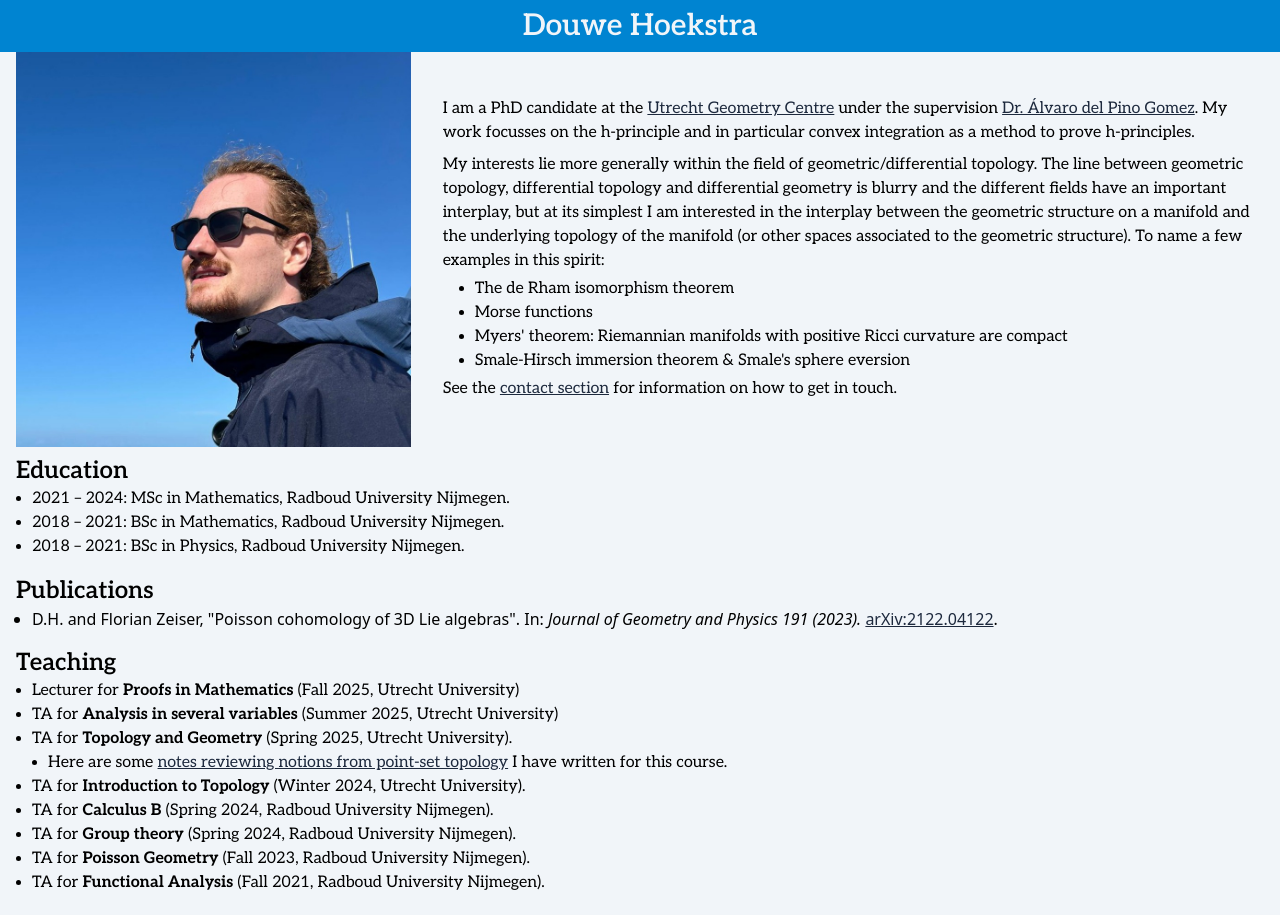
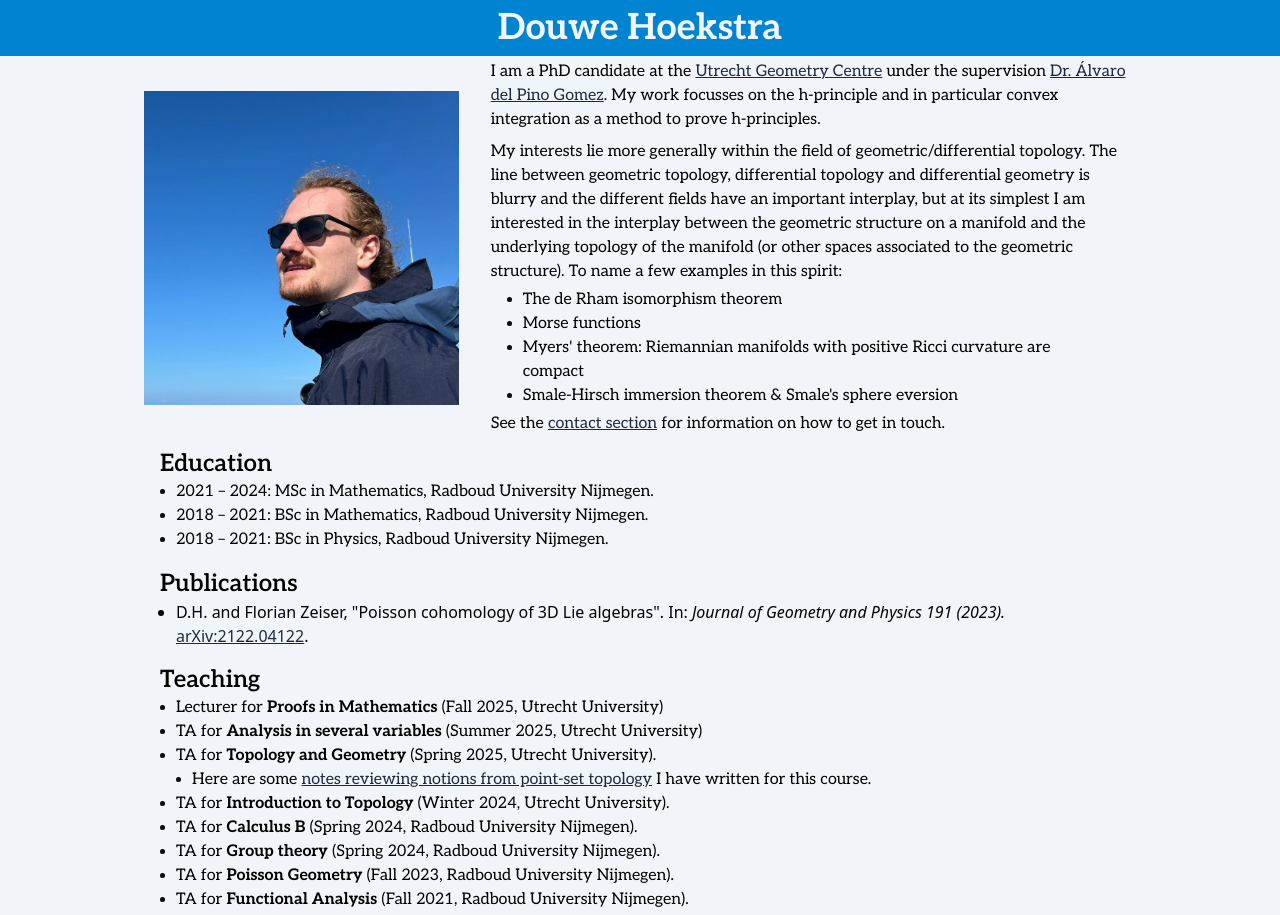
Before and after one commit to dhoekstra2000/dhoekstra2000.github.io, an Astro site in the folder site/: page / in a window 1280 px wide. Shown: the top 915 px of the page. Built offline with nearby package versions, Linux system fonts and the light colour scheme; Astro itself is replaced by a stand-in of ours.

Commit message:
Change spacing and sizing

```diff
--- a/site/src/components/BioSection.astro
+++ b/site/src/components/BioSection.astro
@@ -3,10 +3,10 @@
 ---
 
 <section class="flex flex-col md:flex-row items-center">
-    <div class="md:w-1/3 px-4">
+    <div class="md:w-1/3 pe-4">
         <slot name="picture" />
     </div>
-    <div class="md:w-2/3 px-4">
+    <div class="md:w-2/3 ps-4">
         <slot />
     </div>
 </section>
--- a/site/src/components/HeaderBar.astro
+++ b/site/src/components/HeaderBar.astro
@@ -4,10 +4,11 @@ import "../styles/global.css";
 
 <header class="bg-sky-600">
   <div class="max-w-5xl p-2 m-auto">
-    <h1
-      class="font-serif text-center font-semibold m-0 text-3xl text-slate-100"
+    <a href="/"><div
+      class="font-serif text-center font-bold m-0 text-4xl text-slate-100"
     >
       Douwe Hoekstra
-    </h1>
+    </div>
+    </a>
   </div>
 </header>
--- a/site/src/layouts/BaseLayout.astro
+++ b/site/src/layouts/BaseLayout.astro
@@ -22,7 +22,7 @@ import Footer from "../components/Footer.astro";
 	</head>
 	<body class="bg-slate-100">
 		<HeaderBar />
-		<main class="container m-auto">
+		<main class="max-w-5xl m-auto px-4">
 			<slot />
 		</main>
 		<Footer />
```
